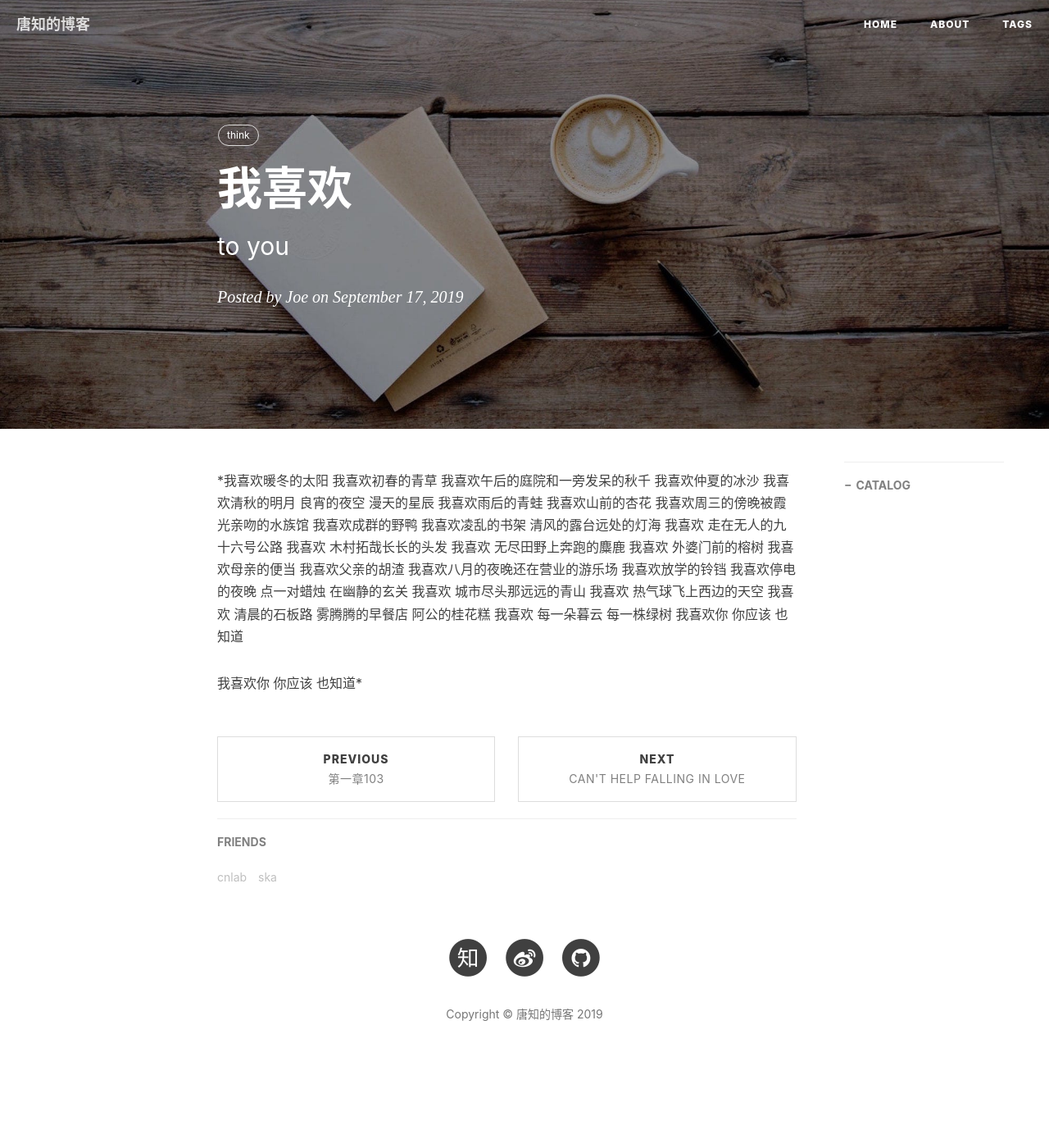
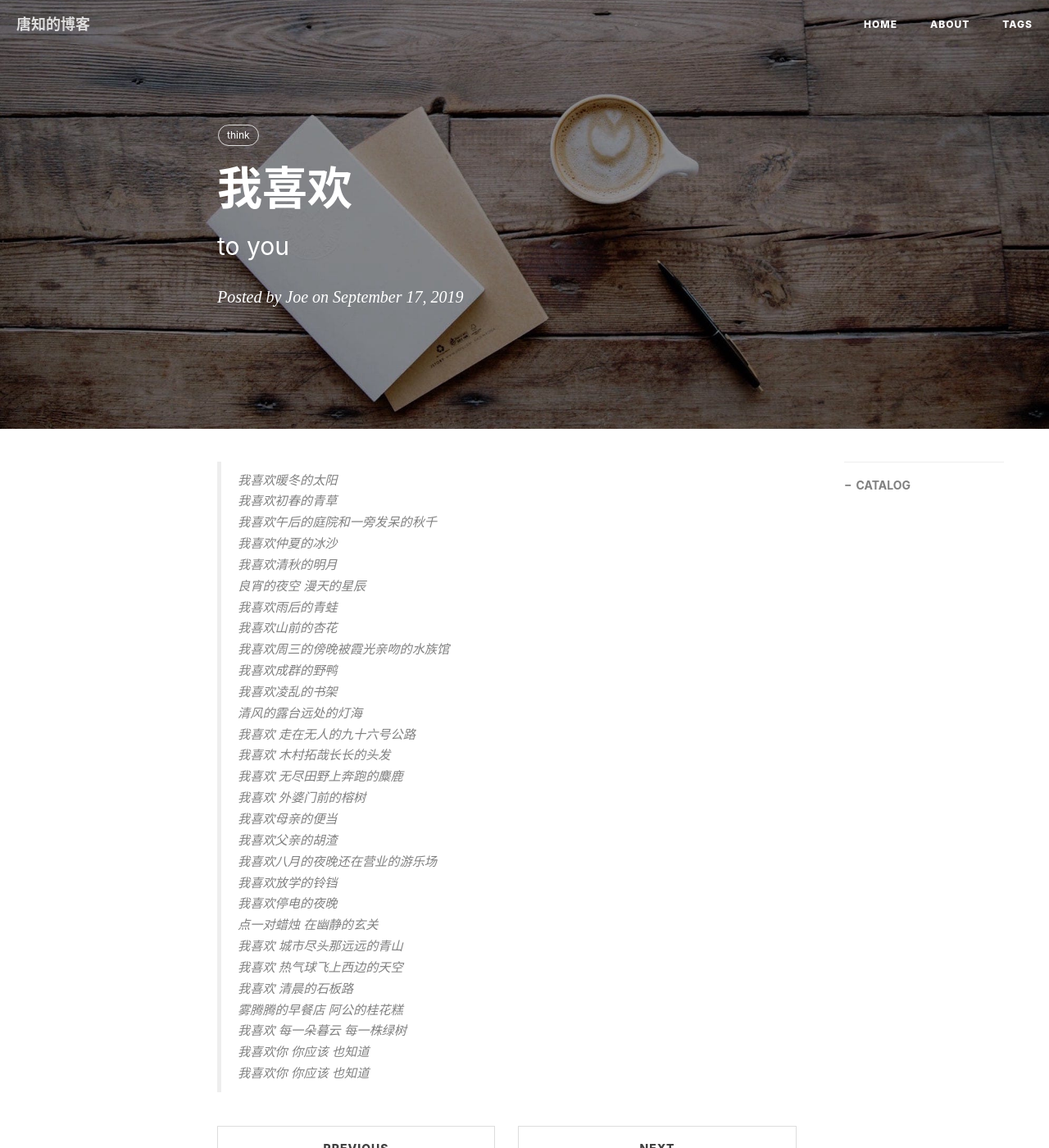
Before and after one commit to Joewn/Joewn.github.io, a Jekyll site: the page built from _posts/2019-09-17-我喜欢.md, in a window 1280 px wide and 1400 px high. Shown: the whole window at 82% size. Built offline with Jekyll 4.4.1, drawn with Linux system fonts in a browser that asks for light colours; nearby versions of some CDN libraries; comment, search, counter and statistics services are not loaded.

Commit message:
Update 2019-09-17-我喜欢.md

```diff
--- a/_posts/2019-09-17-我喜欢.md
+++ b/_posts/2019-09-17-我喜欢.md
@@ -10,33 +10,33 @@ tags:
     -  think
 ---
 
-*我喜欢暖冬的太阳
-我喜欢初春的青草
-我喜欢午后的庭院和一旁发呆的秋千
-我喜欢仲夏的冰沙
-我喜欢清秋的明月
-良宵的夜空 漫天的星辰
-我喜欢雨后的青蛙
-我喜欢山前的杏花
-我喜欢周三的傍晚被霞光亲吻的水族馆
-我喜欢成群的野鸭
-我喜欢凌乱的书架
-清风的露台远处的灯海
-我喜欢 走在无人的九十六号公路
-我喜欢 木村拓哉长长的头发
-我喜欢 无尽田野上奔跑的麋鹿
-我喜欢 外婆门前的榕树
-我喜欢母亲的便当
-我喜欢父亲的胡渣
-我喜欢八月的夜晚还在营业的游乐场
-我喜欢放学的铃铛
-我喜欢停电的夜晚
-点一对蜡烛 在幽静的玄关
-我喜欢 城市尽头那远远的青山
-我喜欢 热气球飞上西边的天空
-我喜欢 清晨的石板路
-雾腾腾的早餐店 阿公的桂花糕
-我喜欢 每一朵暮云 每一株绿树
-我喜欢你 你应该 也知道
-
-我喜欢你 你应该 也知道*
+>*我喜欢暖冬的太阳*
+>*我喜欢初春的青草*
+>*我喜欢午后的庭院和一旁发呆的秋千*
+>*我喜欢仲夏的冰沙*
+>*我喜欢清秋的明月*
+>*良宵的夜空 漫天的星辰*
+>*我喜欢雨后的青蛙*
+>*我喜欢山前的杏花*
+>*我喜欢周三的傍晚被霞光亲吻的水族馆*
+>*我喜欢成群的野鸭*
+>*我喜欢凌乱的书架*
+>*清风的露台远处的灯海*
+>*我喜欢 走在无人的九十六号公路*
+>*我喜欢 木村拓哉长长的头发*
+>*我喜欢 无尽田野上奔跑的麋鹿*
+>*我喜欢 外婆门前的榕树*
+>*我喜欢母亲的便当*
+>*我喜欢父亲的胡渣*
+>*我喜欢八月的夜晚还在营业的游乐场*
+>*我喜欢放学的铃铛*
+>*我喜欢停电的夜晚*
+>*点一对蜡烛 在幽静的玄关*
+>*我喜欢 城市尽头那远远的青山*
+>*我喜欢 热气球飞上西边的天空*
+>*我喜欢 清晨的石板路*
+>*雾腾腾的早餐店 阿公的桂花糕*
+>*我喜欢 每一朵暮云 每一株绿树*
+>*我喜欢你 你应该 也知道*
+>
+>*我喜欢你 你应该 也知道*
```
